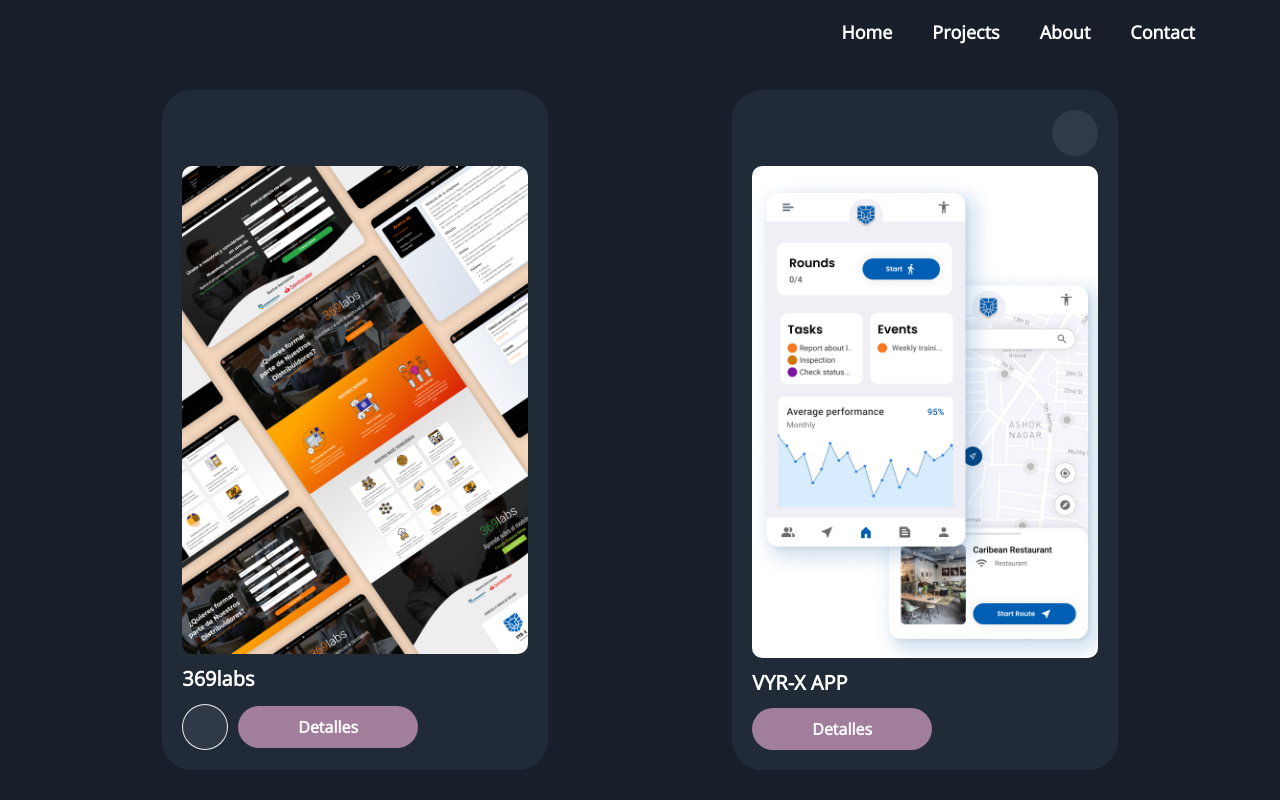
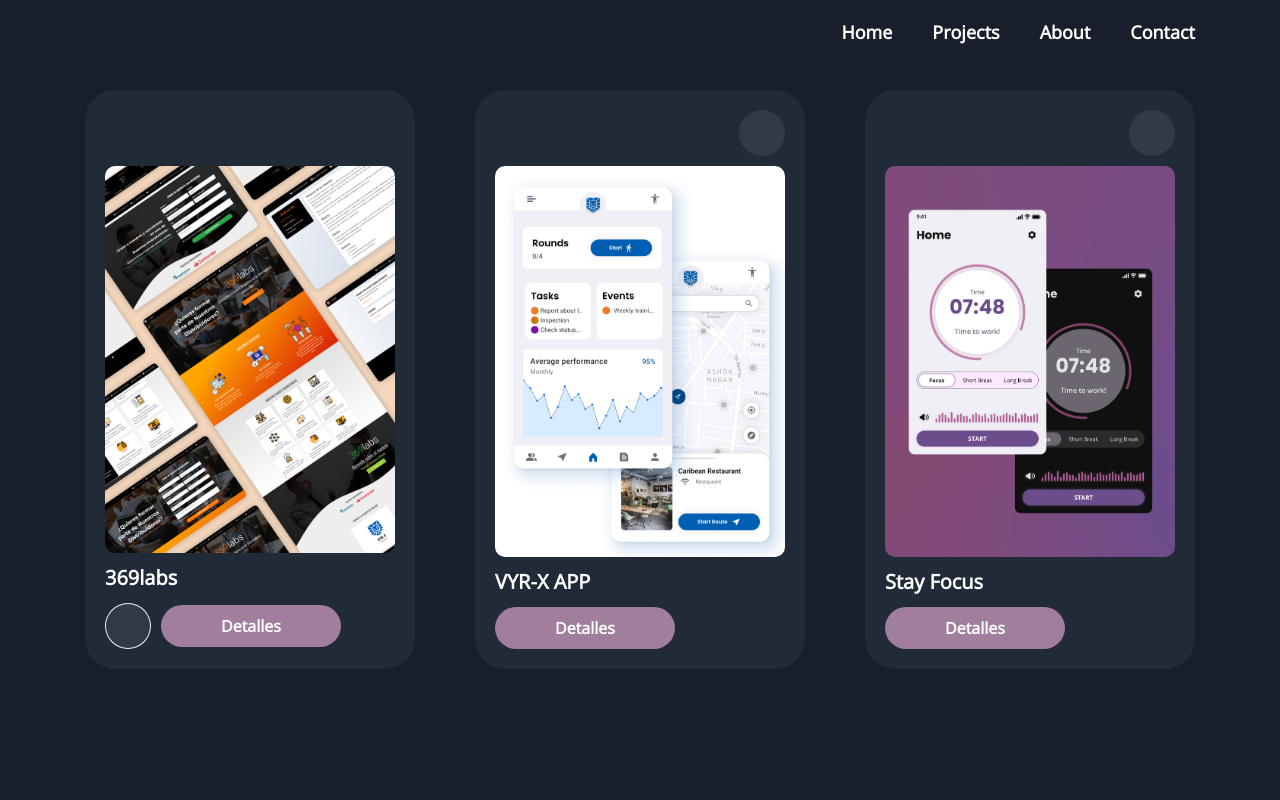
Before and after one commit to rafavilomar/repository, a React (Create React App) app: page /projects in a window 1280 px wide. Shown: the top 800 px of the page. Built offline with nearby package versions, Linux system fonts and the light colour scheme; some icons are missing.

Commit message:
Grid template added to list project

```diff
--- a/src/assets/styles/components/cardProject.scss
+++ b/src/assets/styles/components/cardProject.scss
@@ -16,7 +16,6 @@
     gap: 5px;
     > h4 {
       font-family: $font-primary;
-      // word-spacing: -5pt;
     }
     > h5 {
     font-size: 20px;
@@ -42,8 +41,8 @@
   flex-direction: column;
   align-items: flex-start;
   padding: 20px;
-  max-width: 300px;
-  height: 80vh;
+  width: 100%;
+  box-sizing: border-box;
   max-height: 620px;
   min-height: 430px;
   background: rgba($bg-secondary, 0.66);
@@ -97,7 +96,6 @@
 @media only screen and (min-width: 450px) {
   .cardProject {
     max-height: 750px;
-    width: 50vw;
     max-width: 500px;
   }
   .cardProject__footer {
@@ -107,15 +105,6 @@
 }
 
 @media only screen and (min-width: 900px) {
-  .cardProject {
-    width: 27vw;
-    max-width: 500px;
-  }
-
-  .cardProject__image {
-    max-width: 350px;
-    margin: auto;
-  }
   .bigCardProject {
     margin-top: 100px;
     display: flex;
--- a/src/assets/styles/container/projects.scss
+++ b/src/assets/styles/container/projects.scss
@@ -2,16 +2,24 @@
 
 .projects {
   padding: 90px 0px;
-  display: flex;
-  flex-direction: column;
-  align-items: center;
-  gap: 30px;
+  display: grid;
+  grid-template-columns: repeat(1, 1fr);
+  column-gap: 20px;
+  row-gap: 20px;
+}
+
+@media only screen and (min-width: 450px) {
+  .projects {
+    grid-template-columns: repeat(2, 1fr);
+    column-gap: 40px;
+    row-gap: 40px;
+  }
 }
 
 @media only screen and (min-width: 900px) {
     .projects {
-        flex-direction: row;
-        justify-content: space-around;
-        flex-wrap: wrap;
+      grid-template-columns: repeat(3, 1fr);
+      column-gap: 60px;
+      row-gap: 60px;
     }
 }
```
